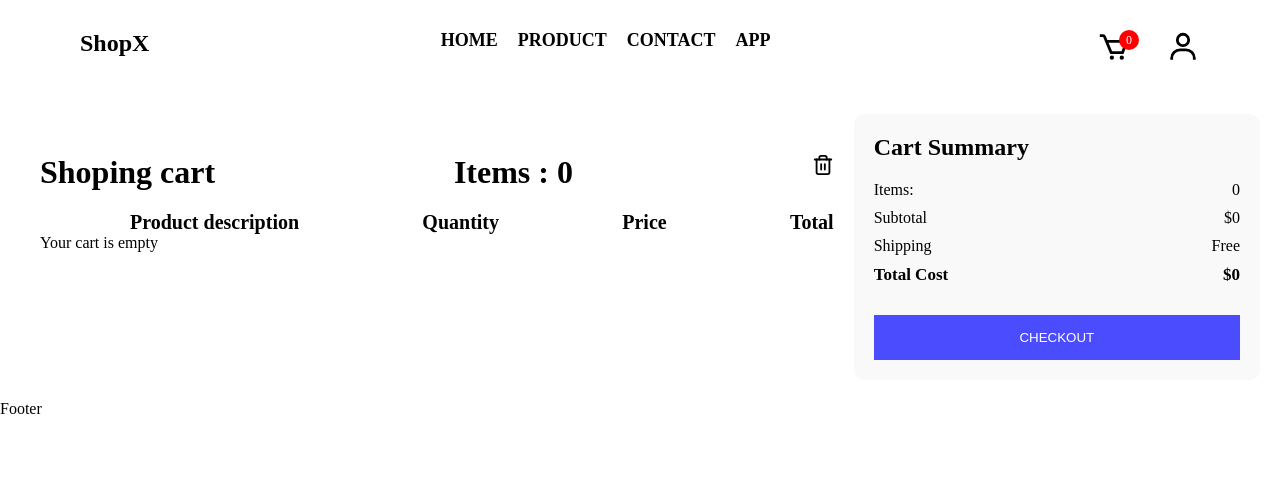
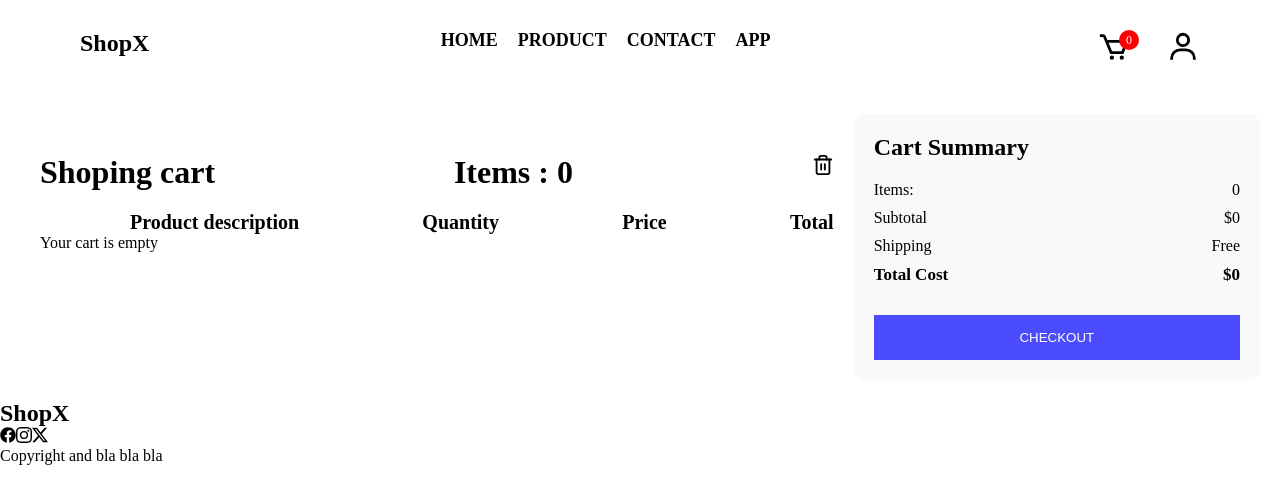
Before and after one commit to boben195/p02-web, a React (Vite) app: page /cart in a window 1280 px wide. Shown: the top 504 px of the page. Built offline with nearby package versions, Linux system fonts and the light colour scheme.

Commit message:
add footer

```diff
--- a/src/Components/Footer/Footer.jsx
+++ b/src/Components/Footer/Footer.jsx
@@ -1,7 +1,27 @@
 import React from "react";
+import { FaFacebook } from "react-icons/fa";
+import { BsInstagram, BsTwitterX } from "react-icons/bs";
 
 const Footer = () => {
-  return <div>Footer</div>;
+  return (
+    <div>
+      <div className="footer">
+        <div className="footer_content">
+          <div className="footer name">
+            <h2>ShopX</h2>
+          </div>
+          <div className="footer_socials">
+            <FaFacebook className="footer_icon" />
+            <BsInstagram className="footer_icon" />
+            <BsTwitterX className="footer_icon" />
+          </div>
+        </div>
+        <div className="footer-copy">
+          <p>Copyright and bla bla bla</p>
+        </div>
+      </div>
+    </div>
+  );
 };
 
 export default Footer;
```
